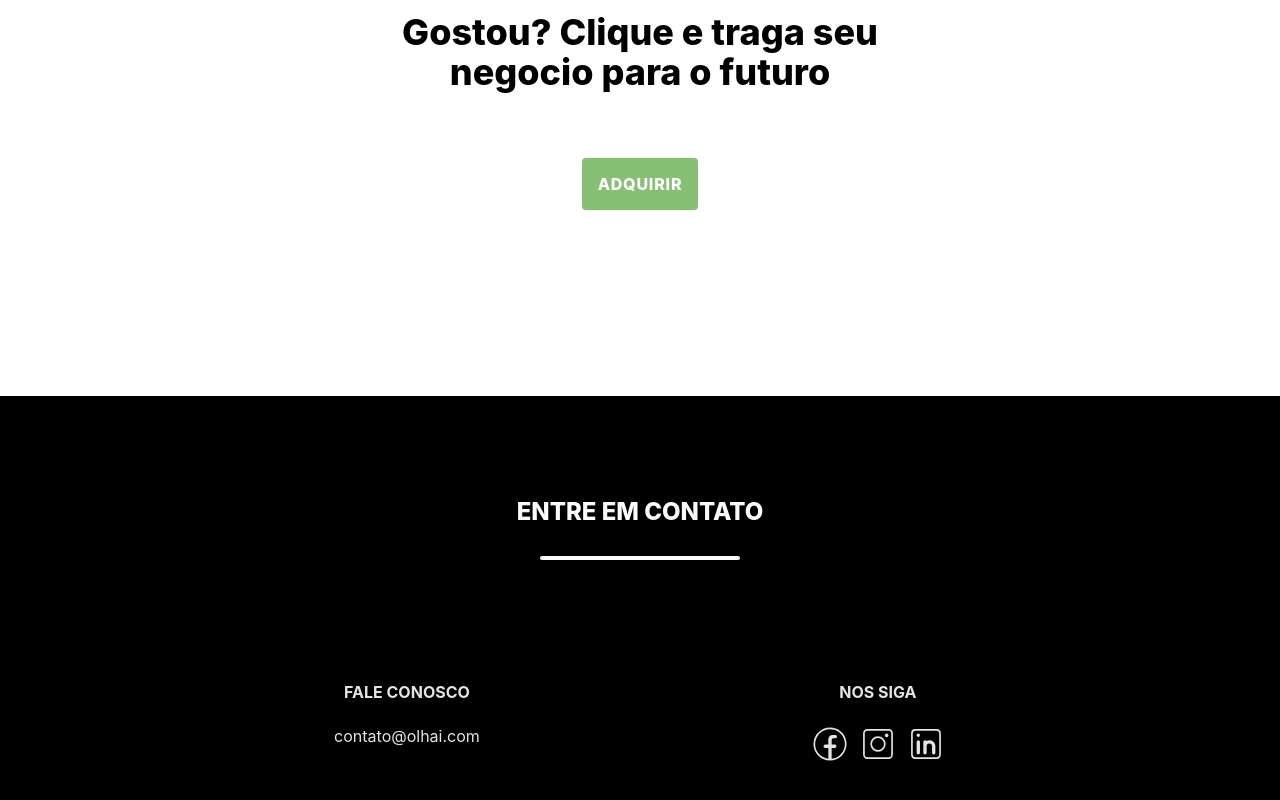
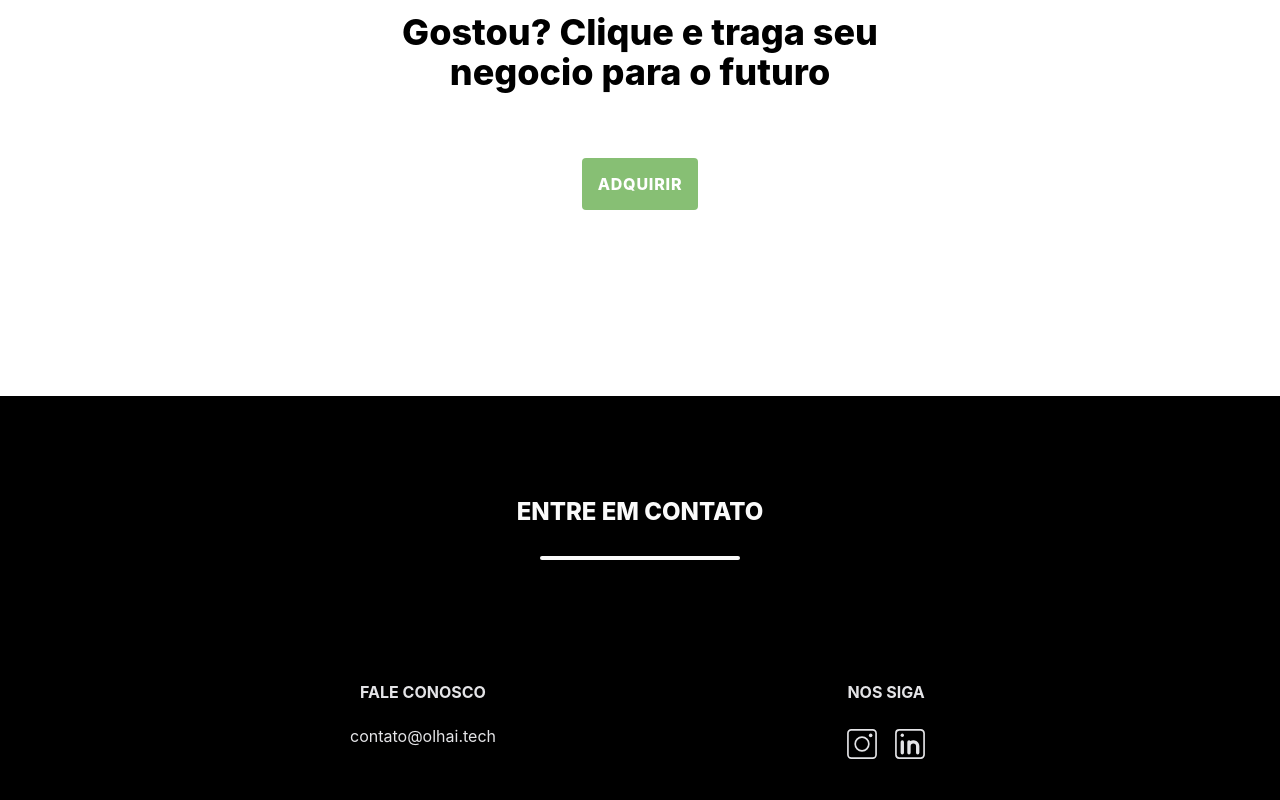
Before and after one commit to gutembergsa/gv-landing-page, a React (Vite) app: page / in a window 1280 px wide. Shown: the part 4040-4840 px from the top of the page. Built offline with nearby package versions, Linux system fonts and the light colour scheme.

Commit message:
ajuste de UI 4

```diff
--- a/src/Views/Home/Home.tsx
+++ b/src/Views/Home/Home.tsx
@@ -169,16 +169,12 @@ const Home = () => {
             <div>
               <p>FALE CONOSCO</p>
               <p className="font-normal pt-5">
-                <a href="mailto:contato@olhai.com">contato@olhai.com</a>
+                <a href="mailto:contato@olhai.com">contato@olhai.tech</a>
               </p>
             </div>
             <div>
               <p>NOS SIGA</p>
               <p className="flex justify-evenly gap-2 pt-5">
-                <CiFacebook
-                  size={40}
-                  className="cursor-pointer max-sm:w-10 max-sm:h-10"
-                />
                 <CiInstagram
                   size={40}
                   className="cursor-pointer max-sm:w-10 max-sm:h-10"
@@ -186,6 +182,12 @@ const Home = () => {
                 <CiLinkedin
                   size={40}
                   className="cursor-pointer max-sm:w-10 max-sm:h-10"
+                  onClick={() => {
+                      window.open(
+                        'https://www.linkedin.com/company/olhai-tech',
+                        '_blank' // <- This is what makes it open in a new window.
+                      );
+                  }}
                 />
               </p>
             </div>
```
